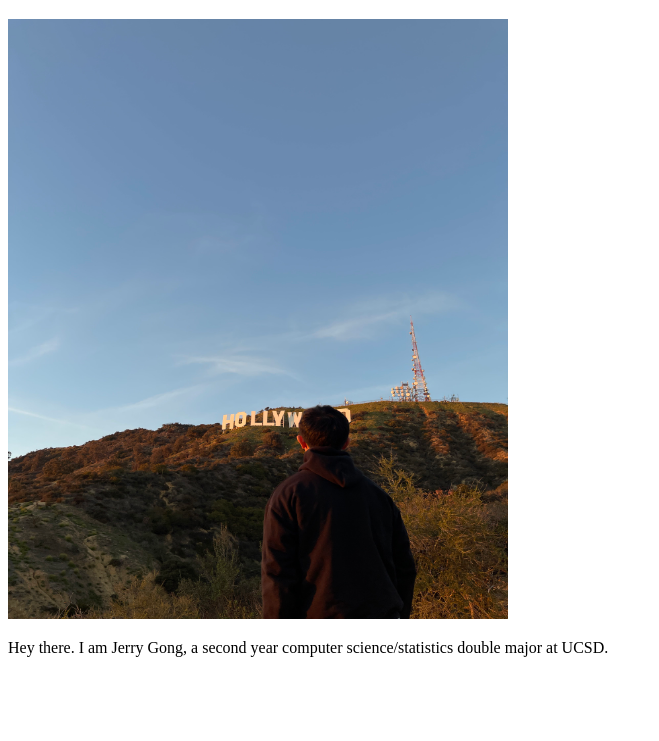
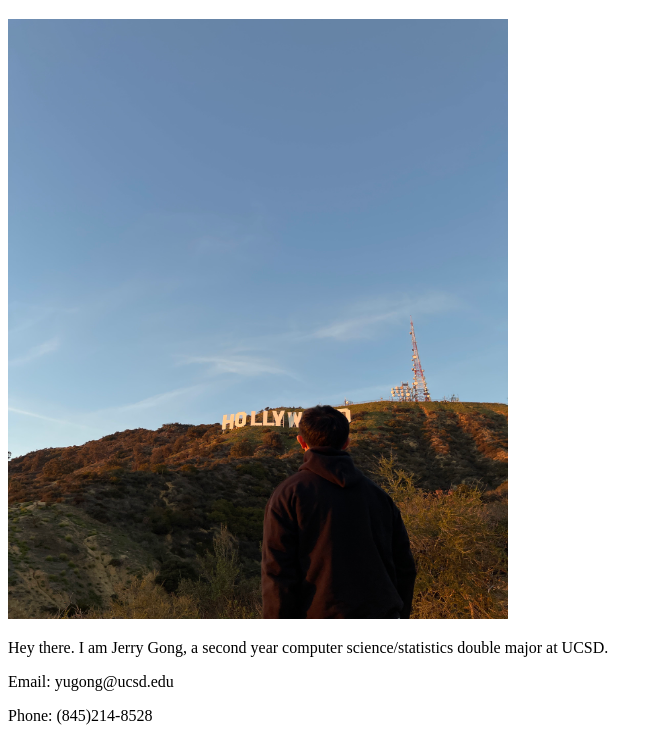
Before and after one commit to JGong7/cse134b-hw5final, a plain HTML site: page index.html in a window 1280 px wide. Shown: the part 61-802 px from the top of the page, without its empty margins (0-659 px from the left). Drawn offline with Linux system fonts and the light colour scheme.

Commit message:
Update index.html

```diff
--- a/index.html
+++ b/index.html
@@ -8,5 +8,7 @@
     <body>
         <img src = "IMG_2152.jpg" alt = "Me" width = "500" height = "600">
         <p>Hey there. I am Jerry Gong, a second year computer science/statistics double major at UCSD.</p>
+        <p>Email: yugong@ucsd.edu</p>
+        <p>Phone: (845)214-8528</p>
     </body>
 </html>
```
